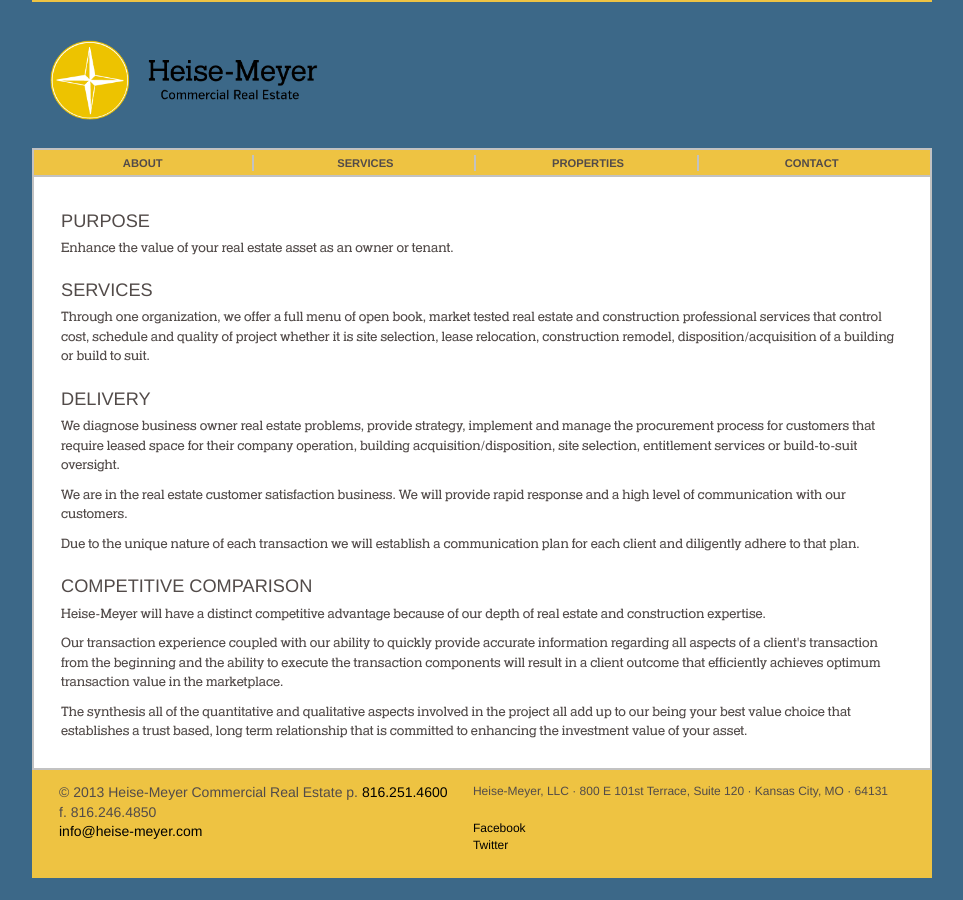
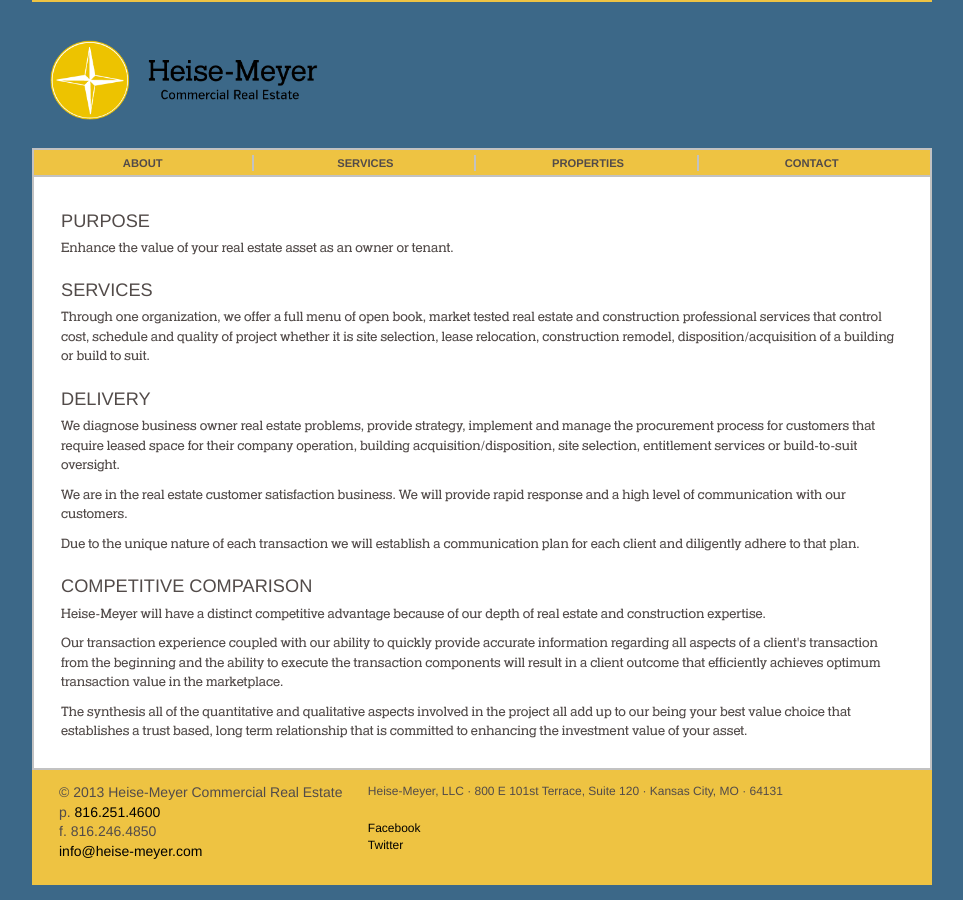
Before and after one commit to jiko/heisemeyer, a Jekyll site: the page built from index.html, in a window 1280 px wide. Shown: the whole page, without its empty margins (158-1121 px from the left). Built offline with Jekyll 4.4.1, drawn with Linux system fonts in a browser that asks for light colours.

Commit message:
Minor fixes to nav and footer.

```diff
--- a/_layouts/default.html
+++ b/_layouts/default.html
@@ -23,7 +23,7 @@
             		<li><a href="{{ site.baseurl }}/">About</a></li>
             		<li><a href="{{ site.baseurl }}/services.html">Services</a></li>
               		<li><a href="{{ site.baseurl }}/properties.html">Properties</a></li>
-              		<li id="last"><a href="{{ site.baseurl }}/contact.html">Contact</a></i>
+              		<li id="last"><a href="{{ site.baseurl }}/contact.html">Contact</a></li>
 			</nav>
 			<article>
 
@@ -31,7 +31,7 @@
 
 			</article>
             <footer>
-            	<p>&copy; 2013 Heise-Meyer Commercial Real Estate
+              <p>&copy; 2013 Heise-Meyer Commercial Real Estate<br>
                   {% include contact.html %}
                   {% include address.html %}
                   {% include socialmedia.html %}
```
Also changed, not shown: 1 other file.
